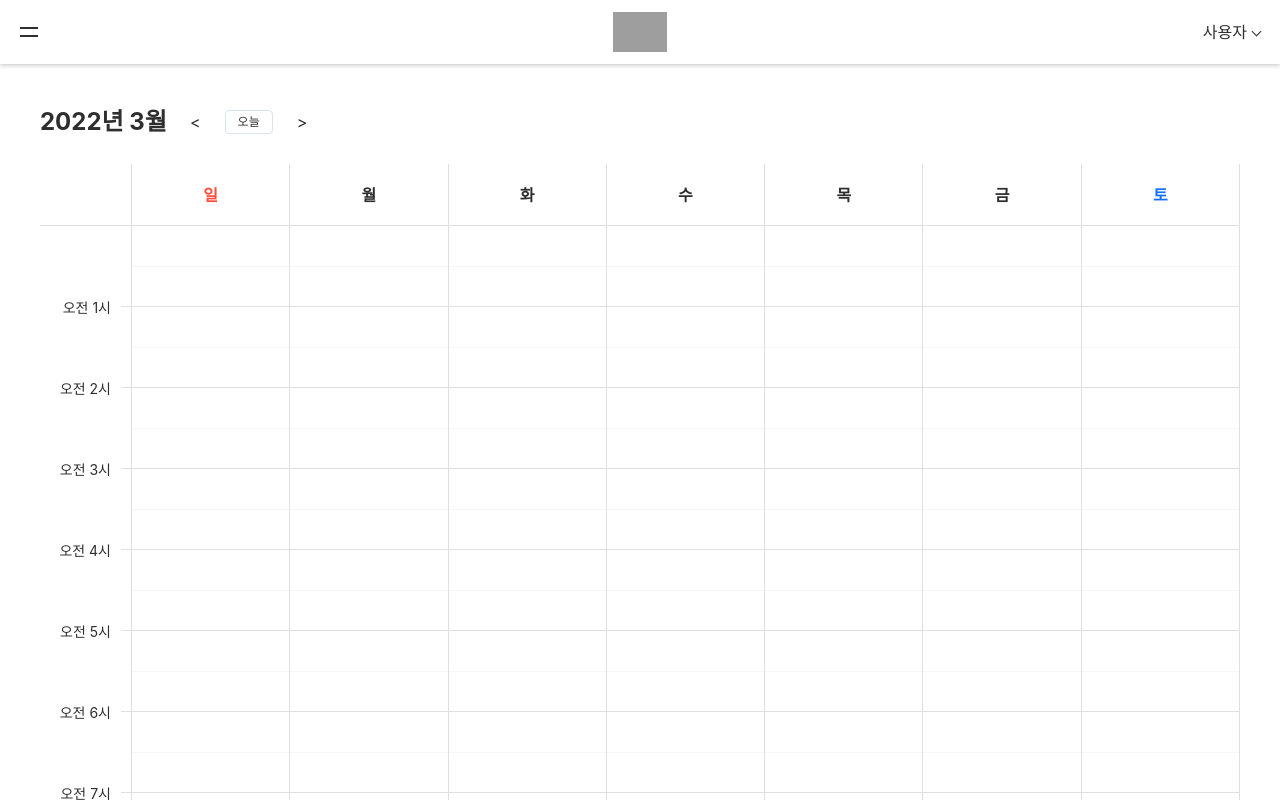
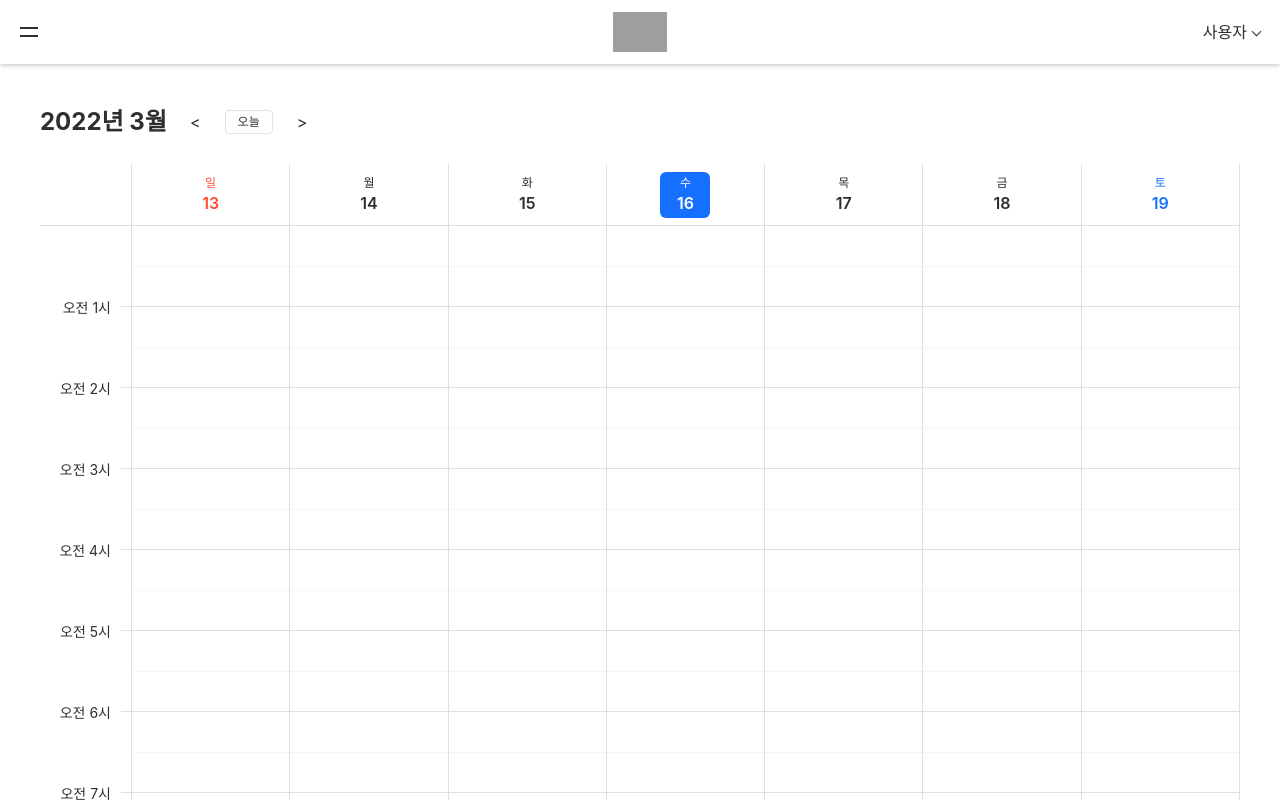
Before and after one commit to ttkmw/test-deploy-mpc-client, a React (Create React App) app: page / in a window 1280 px wide. Built offline with nearby package versions, Linux system fonts and the light colour scheme; grey boxes are pictures that could not be loaded; a web font is replaced by a local one.

Commit message:
Refactor Scheduler component to share date status with all child components

```diff
--- a/src/components/Scheduler/DateNavigator/DateNavigator.js
+++ b/src/components/Scheduler/DateNavigator/DateNavigator.js
@@ -3,30 +3,11 @@ import { useState, useEffect } from 'react';
 import classes from './DateNavigator.module.css';
 
 const DateNavigator = (props) => {
-  const { defaultCurrentDate = new Date() } = props;
-
-  const [schedulerFirstDayOfWeek, setSchedulerFirstDayOfWeek] = useState(
-    new Date(
-      defaultCurrentDate.getFullYear(),
-      defaultCurrentDate.getMonth(),
-      defaultCurrentDate.getDate() - defaultCurrentDate.getDay()
-    )
-  );
-  const [schedulerDaysOfWeek, setSchedulerDaysOfWeek] = useState([]);
-
-  const getDaysOfWeek = (firstDayOfWeek) => {
-    const daysOfWeek = [];
-
-    for (let i = 0; i < 7; i++) {
-      daysOfWeek[i] = new Date(
-        firstDayOfWeek.getFullYear(),
-        firstDayOfWeek.getMonth(),
-        firstDayOfWeek.getDate() + i
-      );
-    }
-
-    return daysOfWeek;
-  };
+  const {
+    defaultCurrentDate = new Date(),
+    daysOfWeek,
+    onChangeDaysOfWeek,
+  } = props;
 
   const prevWeekHandler = () => {
     setSchedulerFirstDayOfWeek(
@@ -60,17 +41,23 @@ const DateNavigator = (props) => {
     );
   };
 
+  const [schedulerFirstDayOfWeek, setSchedulerFirstDayOfWeek] = useState(
+    new Date(
+      defaultCurrentDate.getFullYear(),
+      defaultCurrentDate.getMonth(),
+      defaultCurrentDate.getDate() - defaultCurrentDate.getDay()
+    )
+  );
+
   useEffect(() => {
-    setSchedulerDaysOfWeek(getDaysOfWeek(schedulerFirstDayOfWeek));
+    onChangeDaysOfWeek(schedulerFirstDayOfWeek);
   }, [schedulerFirstDayOfWeek]);
 
   return (
     <div className={classes['date-navigator']}>
       <div className={classes['date-navigator__inner']}>
         <strong className={classes['date-navigator__title']}>
-          {`${schedulerFirstDayOfWeek.getFullYear()}년 ${
-            schedulerFirstDayOfWeek.getMonth() + 1
-          }월`}
+          {`${daysOfWeek[0].getFullYear()}년 ${daysOfWeek[0].getMonth() + 1}월`}
         </strong>
         <div className={classes['date-navigator__buttons']}>
           <button
--- a/src/components/Scheduler/DayScaleLayout/DayScaleRow/DayScaleCell.js
+++ b/src/components/Scheduler/DayScaleLayout/DayScaleRow/DayScaleCell.js
@@ -1,15 +1,34 @@
 import classes from './DayScaleCell.module.css';
 
 const DayScaleCell = (props) => {
-  const { day, className } = props;
+  const { date, className } = props;
+
+  const weekday = date.toLocaleString('ko-KR', { weekday: 'long' }).slice(0, 1);
+  const day = date.getDate();
+  const isToday =
+    date.toLocaleString('ko-KR', {
+      year: 'numeric',
+      month: 'long',
+      day: 'numeric',
+    }) ===
+    new Date().toLocaleString('ko-KR', {
+      year: 'numeric',
+      month: 'long',
+      day: 'numeric',
+    });
 
   return (
     <td
       className={`${classes['dayscale-cell']} ${
-        classes[className] ? classes[className] : ''
-      }`}
+        isToday ? classes['today'] : ''
+      } ${classes[className] ? classes[className] : ''}`}
     >
-      <div>{day}</div>
+      <div>
+        <div className={classes['dayscale-date']}>
+          <div className={classes['dayscale-cell__weekday']}>{weekday}</div>
+          <div className={classes['dayscale-cell__day']}>{day}</div>
+        </div>
+      </div>
     </td>
   );
 };
--- a/src/components/Scheduler/DayScaleLayout/DayScaleRow/DayScaleCell.module.css
+++ b/src/components/Scheduler/DayScaleLayout/DayScaleRow/DayScaleCell.module.css
@@ -12,9 +12,34 @@
   color: #1570ff;
 }
 
+.dayscale-cell > div {
+  flex-direction: column;
+}
+
 .dayscale-cell > div::after {
   position: absolute;
   inset: auto 0 -1px 0;
   border-bottom: 1px solid #dfdfdf;
   content: '';
 }
+
+.dayscale-cell .dayscale-date {
+  display: flex;
+  flex-direction: column;
+  justify-content: center;
+  text-align: center;
+  line-height: 1.4;
+}
+
+.dayscale-cell.today .dayscale-date {
+  width: 5rem;
+  height: 100%;
+  border-radius:6px;
+  background-color: #1570ff;
+  color: #fff;
+}
+
+.dayscale-cell__weekday {
+  font-weight: 400;
+  font-size: 1.2rem;
+}
--- a/src/components/Scheduler/DayScaleLayout/DayScaleRow/DayScaleRow.js
+++ b/src/components/Scheduler/DayScaleLayout/DayScaleRow/DayScaleRow.js
@@ -2,13 +2,13 @@ import DayScaleCell from './DayScaleCell';
 
 import classes from './DayScaleRow.module.css';
 
-const DayScaleRow = ({ excludedDays = null }) => {
-  const dayOfWeek = ['일', '월', '화', '수', '목', '금', '토'];
+const DayScaleRow = (props) => {
+  const { excludedDays = null, daysOfWeek } = props;
 
-  const dayScaleCellList = dayOfWeek.map((day, idx) => (
+  const dayScaleCellList = daysOfWeek.map((date, idx) => (
     <DayScaleCell
       key={idx}
-      day={day}
+      date={date}
       className={idx === 0 ? 'sun' : idx === 6 ? 'sat' : ''}
     />
   ));
--- a/src/components/Scheduler/Scheduler.js
+++ b/src/components/Scheduler/Scheduler.js
@@ -1,8 +1,38 @@
-import React from 'react';
+import React, { useState } from 'react';
 
 import classes from './Scheduler.module.css';
 
 const Scheduler = (props) => {
+  const { defaultCurrentDate = new Date() } = props;
+
+  const getDaysOfWeek = (firstDayOfWeek) => {
+    const daysOfWeek = [];
+
+    for (let i = 0; i < 7; i++) {
+      daysOfWeek[i] = new Date(
+        firstDayOfWeek.getFullYear(),
+        firstDayOfWeek.getMonth(),
+        firstDayOfWeek.getDate() + i
+      );
+    }
+
+    return daysOfWeek;
+  };
+
+  const daysOfWeekChangeHandler = (daysOfWeek) => {
+    setDaysOfWeek(getDaysOfWeek(daysOfWeek));
+  };
+
+  const [daysOfWeek, setDaysOfWeek] = useState(
+    getDaysOfWeek(
+      new Date(
+        defaultCurrentDate.getFullYear(),
+        defaultCurrentDate.getMonth(),
+        defaultCurrentDate.getDate() - defaultCurrentDate.getDay()
+      )
+    )
+  );
+
   const addPropsToReactElement = (element, props) => {
     if (React.isValidElement(element)) {
       return React.cloneElement(element, props);
@@ -21,7 +51,11 @@ const Scheduler = (props) => {
 
   return (
     <div className={classes.scheduler}>
-      {addPropsToChildren(props.children, props)}
+      {addPropsToChildren(props.children, {
+        ...props,
+        onChangeDaysOfWeek: daysOfWeekChangeHandler,
+        daysOfWeek,
+      })}
     </div>
   );
 };
```
